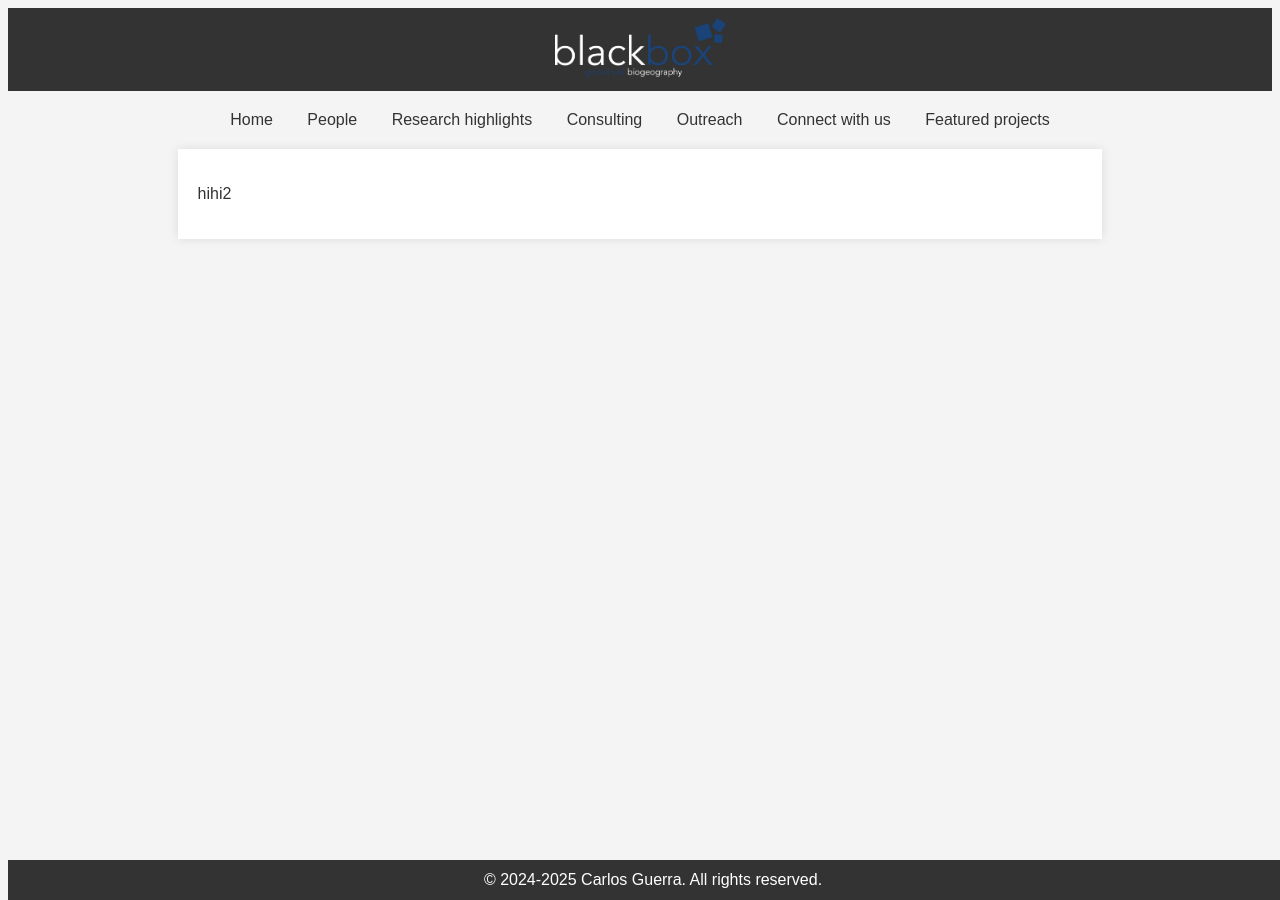
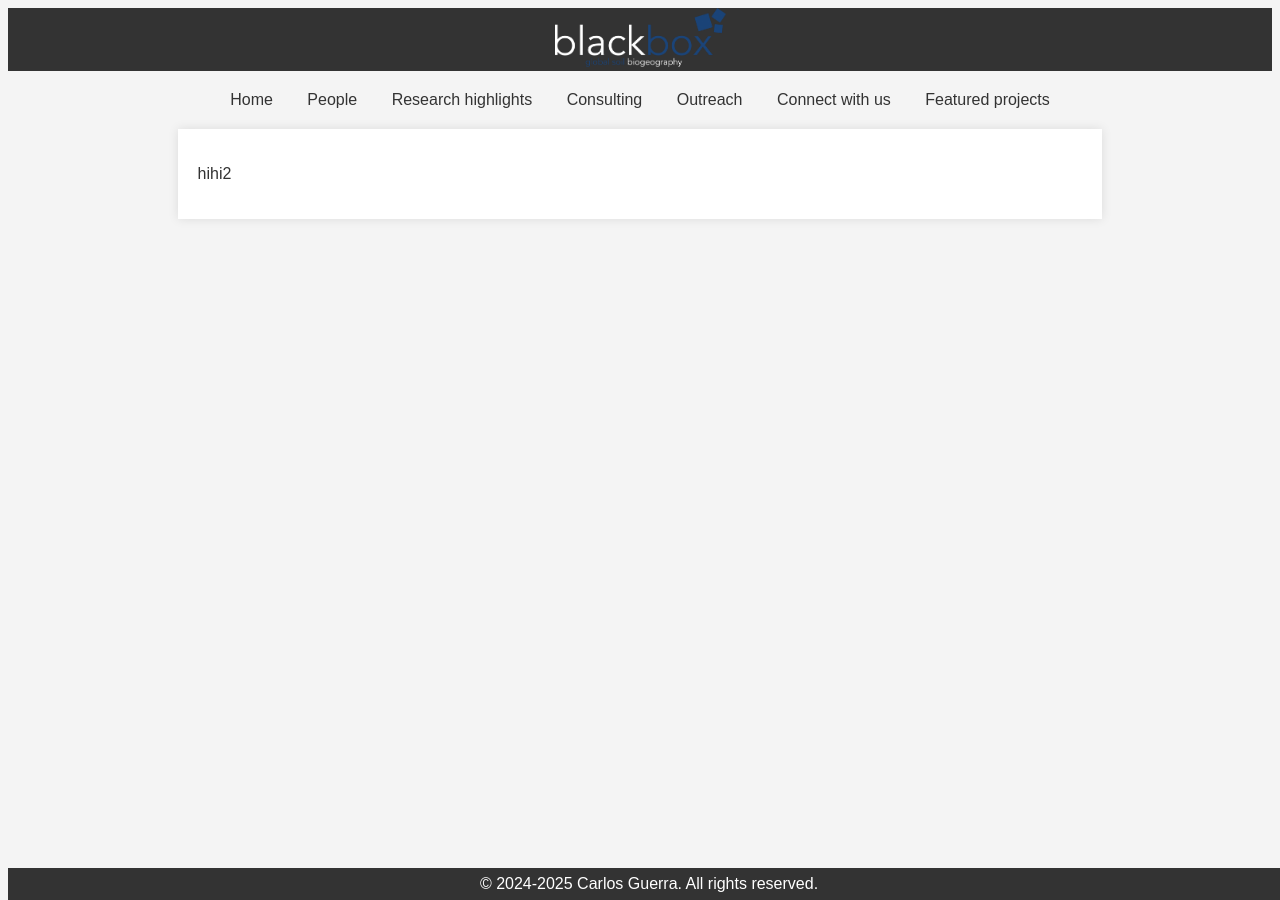
Before and after one commit to Blackboxgeo/blackbox.github.io, a Jekyll site: the page built from consulting/index.md, in a window 1280 px wide. Built offline with Jekyll 4.4.1, drawn with Linux system fonts in a browser that asks for light colours; our own code applies the rules of GitHub Pages for plain Markdown files.

Commit message:
fixed margins

```diff
--- a/_layouts/default.html
+++ b/_layouts/default.html
@@ -20,7 +20,7 @@
         header {
             background-color: #333;
             color: white;
-            padding: 10px 0;
+            padding: 0px 0;
             text-align: center;
             overflow: hidden;
         }
@@ -64,7 +64,7 @@
             flex: 1; /* Allow the map container to grow and fill space */
             position: relative;
             z-index: 0; /* Map should have a lower z-index than the footer */
-            height: 250px; /* Set your desired height */
+            height: 300px; /* Set your desired height */
             width: 100%; /* Full width of the parent */
             overflow: hidden; /* Hide any overflow if needed */
         }
@@ -74,7 +74,7 @@
             justify-content: center;        /* Center horizontally */
             align-items: center;            /* Center vertically */
             text-align: center;             /* Center text in case of multiple lines */
-            padding: 5px;
+            padding: 1px;
             background-color: #333;
             color: white;
             width: 100%;
@@ -82,12 +82,6 @@
             position: fixed;
             bottom: 0;
             z-index: 10;
-        }
-
-        #map {
-            width: 100%;
-            height: 400px; /* Adjust this value as needed */
-            position: relative;
         }
     </style>
 </head>
--- a/assets/css/styles.css
+++ b/assets/css/styles.css
@@ -9,7 +9,7 @@ body {
 header {
     background-color: #333;
     color: white;
-    /* padding: 10px 0; */
+    padding: 0px 0;
     text-align: center;
     overflow: hidden;
 }
@@ -53,7 +53,7 @@ nav a:hover {
     flex: 1; /* Allow the map container to grow and fill space */
     position: relative;
     z-index: 0; /* Map should have a lower z-index than the footer */
-    height: 250px; /* Set your desired height */
+    height: 3000px; /* Set your desired height */
     width: 100%; /* Full width of the parent */
     overflow: hidden; /* Hide any overflow if needed */
 }
@@ -63,7 +63,7 @@ footer {
     justify-content: center;        /* Center horizontally */
     align-items: center;            /* Center vertically */
     text-align: center;             /* Center text in case of multiple lines */
-    padding: 5px;
+    padding: 0px;
     background-color: #333;
     color: white;
     width: 100%;
@@ -72,9 +72,3 @@ footer {
     bottom: 0;
     z-index: 10;
 }
-
-#map {
-    width: 100%;
-    height: 400px; /* Adjust this value as needed */
-    position: relative;
-}
```
